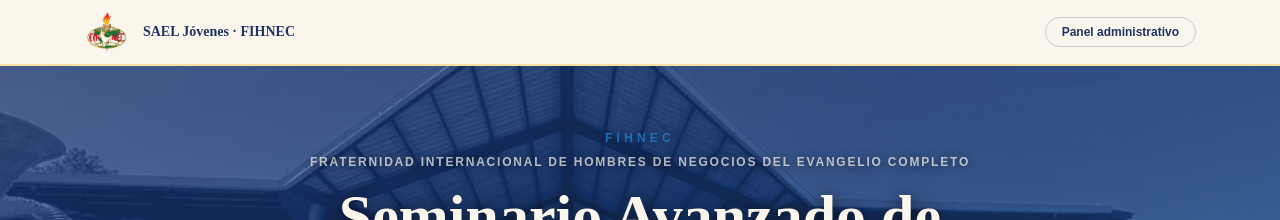
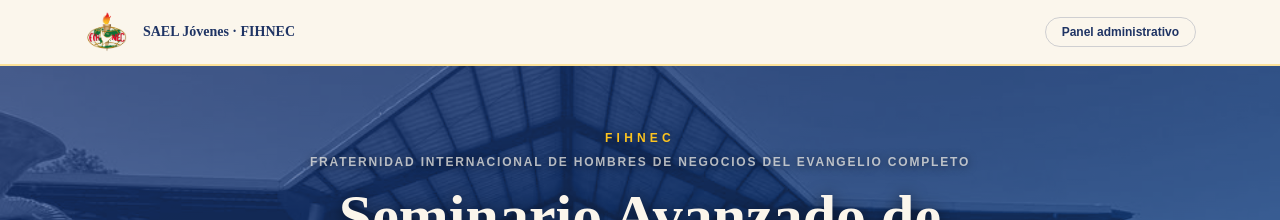
Before and after one commit to saelhonduras-com/sael-jovenes, a React (Vite) app in the folder frontend/: page / in a window 1280 px wide. Shown: the top 220 px of the page. Built offline with nearby package versions, Linux system fonts and the light colour scheme; no server answers.

Commit message:
Update Home.jsx

```diff
--- a/frontend/src/pages/Home.jsx
+++ b/frontend/src/pages/Home.jsx
@@ -169,7 +169,7 @@
         <div className="absolute inset-0 bg-night/60" />
 
         <div className="relative mx-auto max-w-5xl px-5 pb-20 pt-16 text-center">
-          <p className="text-xs font-bold uppercase tracking-[0.35em] text-[#1D71B8] [text-shadow:0_1px_8px_rgba(0,0,0,0.5)]">
+          <p className="text-xs font-bold uppercase tracking-[0.35em] text-[#FDC41F] [text-shadow:0_1px_8px_rgba(0,0,0,0.5)]">
             FIHNEC
           </p>
           <p className="mb-4 mt-2 text-xs font-semibold uppercase tracking-[0.15em] text-parchment/70 [text-shadow:0_1px_8px_rgba(0,0,0,0.5)]">
```
